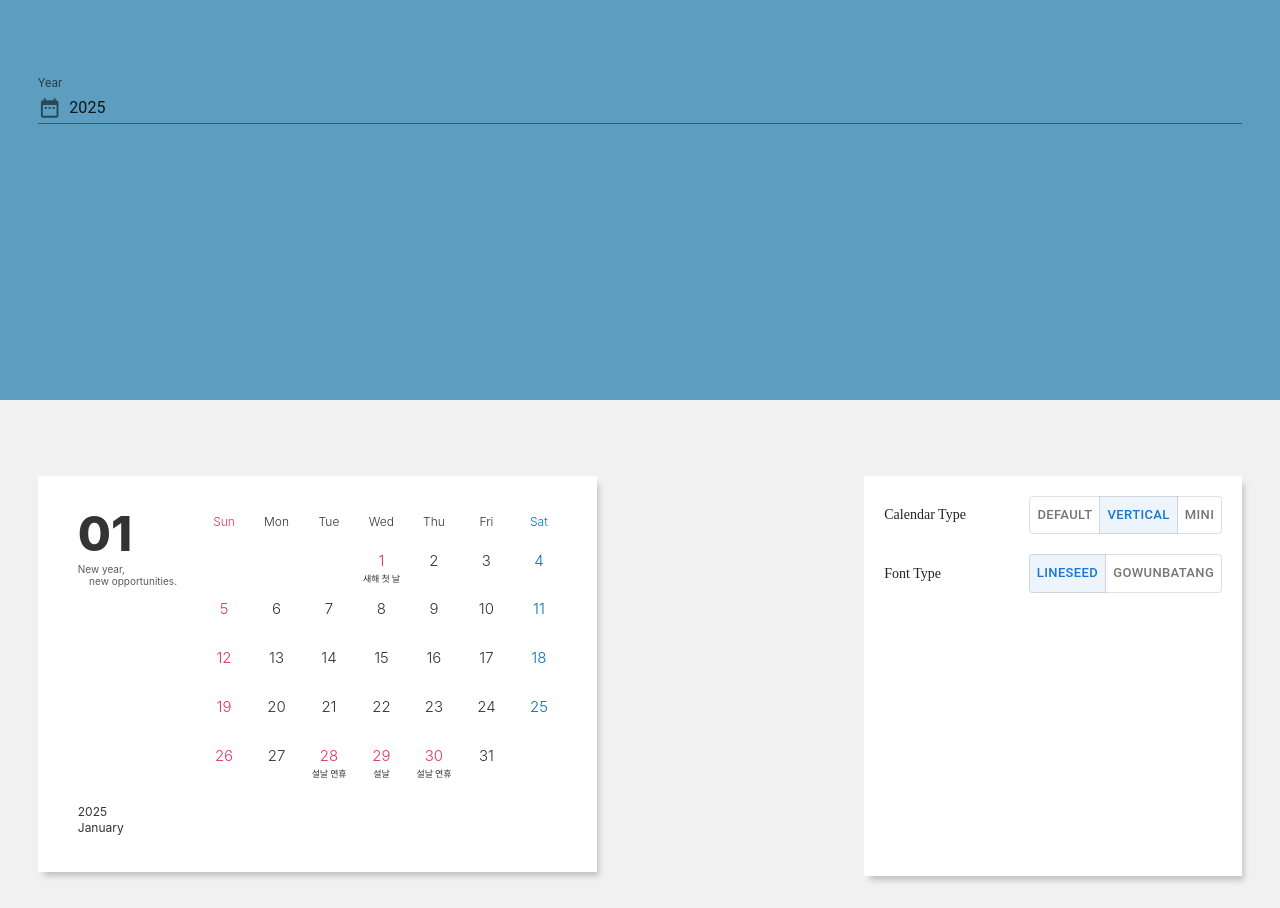
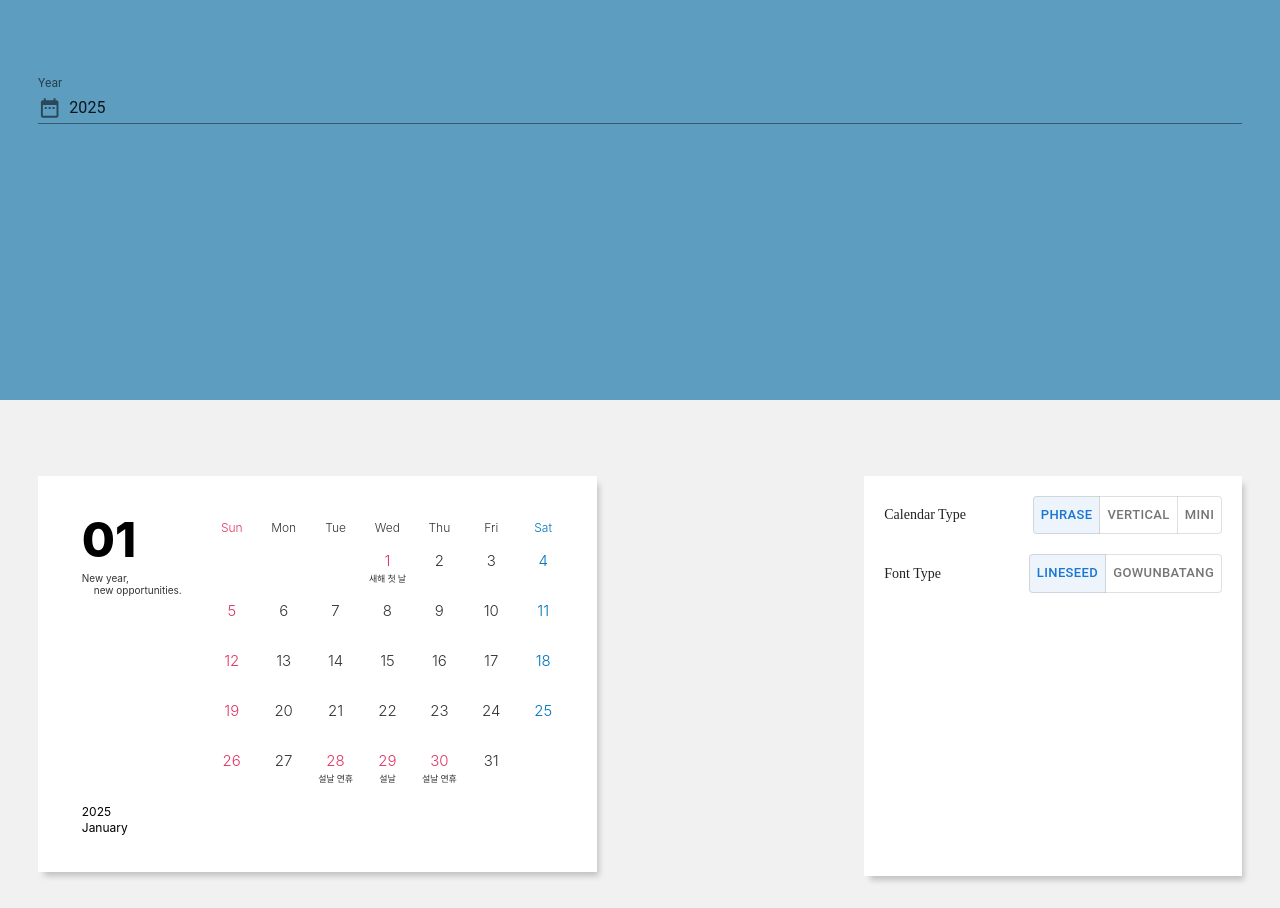
Before and after one commit to choijaewoong/your-clendar, a React (Vite) app: page / in a window 1280 px wide. Shown: the top 908 px of the page. Built offline with nearby package versions, Linux system fonts and the light colour scheme; a web font is replaced by a local one.

Commit message:
feat: modify calendar type style

```diff
--- a/src/components/Calendar/Calendar.module.scss
+++ b/src/components/Calendar/Calendar.module.scss
@@ -5,6 +5,7 @@
   flex-wrap: wrap;
   flex: 1;
   margin-left: 1cm;
+  font-size: 10px;
   &:global(.font_lineseed) {
     font-family: $font-family-lineseed;
   }
--- a/src/components/DateItem/DateItem.module.scss
+++ b/src/components/DateItem/DateItem.module.scss
@@ -1,7 +1,7 @@
 @charset "UTF-8";
 
 .date_item {
-  font-size: 15px;
+  font-size: 1.5em;
   line-height: 25px;
   color: #333;
   text-align: center;
@@ -13,7 +13,7 @@
   }
   > .name {
     display: block;
-    font-size: 9px;
+    font-size: 0.6em;
     line-height: 11px;
     color: #333;
     word-break: keep-all;
@@ -26,12 +26,12 @@
   }
 
   :global(.font_gowunbatang) & {
-    .name {
+    > .name {
       letter-spacing: -0.5px;
     }
   }
   :global(.font_lineseed) & {
-    .name {
+    > .name {
       font-family: $font-family-pretendard;
     }
   }
--- a/src/components/MonthItem/MonthItem.module.scss
+++ b/src/components/MonthItem/MonthItem.module.scss
@@ -2,50 +2,73 @@
 
 .month_wrap {
   display: flex;
-  flex-direction: column;
-  width: 105mm;
-  height: 148mm;
-  padding: 40px 22px 1px;
+  flex-direction: row;
+  width: 148mm;
+  height: 105mm;
+  padding: 32px 28px 24px 32px;
   margin: 0 1cm 1cm 0;
   text-align: left;
   box-shadow: 4px 6px 6px -2px $color-box-shadow;
   background: #fff;
   // page-break-before: always;
-  :global(.type_vertical) &,
+
+  // type
+  :global(.type_vertical) & {
+    flex-direction: column;
+    width: 105mm;
+    height: 148mm;
+    padding: 40px 22px 1px;
+    .head_area {
+      height: 160px;
+      color: #333;
+      text-align: center;
+    }
+    .month_num {
+      display: block;
+      font-size: 8em;
+      line-height: 96px;
+    }
+    .month_name {
+      display: block;
+      font-size: 1.5em;
+      line-height: 18px;
+      > .year {
+        display: inline-block;
+        padding-right: 8px;
+      }
+    }
+  }
+  :global(.type_phrase) &,
   :global(.type_mini) & {
-    flex-direction: row;
-    width: 148mm;
-    height: 105mm;
-    padding: 32px;
     .head_area {
       display: flex;
       flex-direction: column;
       justify-content: space-between;
-      width: 128px;
+      width: 136px;
       height: auto;
-      padding: 0 0 4px 8px;
+      padding: 0 0 12px 12px;
       text-align: left;
     }
     .month_num {
-      font-size: 48px;
-      line-height: 52px;
+      font-size: 4.8em;
+      line-height: 64px;
       font-weight: 800;
     }
     .month_word {
       flex: 1;
       display: block;
       padding: 0;
-      margin-top: 0.1cm;
-      margin-left: 0.3cm;
-      text-indent: -0.3cm;
-      font-size: 10px;
+      // margin-top: 4px;
+      margin-left: 12px;
+      text-indent: -12px;
+      font-size: 1em;
       line-height: 12px;
       font-weight: 400;
       white-space: pre-line;
       opacity: 0.8;
     }
     .month_name {
-      font-size: 12px;
+      font-size: 1.2em;
       line-height: 16px;
       .year {
         display: block;
@@ -62,42 +85,25 @@
       // page-break-before: avoid;
     }
   }
+
+  // font
   :global(.font_gowunbatang) & {
     .month_num {
       font-weight: bold;
     }
   }
 
-  .head_area {
-    height: 160px;
-    color: #333;
-    text-align: center;
-  }
   .content_area {
     display: flex;
     flex-direction: column;
     flex: 1;
   }
-  .month_num {
-    display: block;
-    font-size: 80px;
-    line-height: 96px;
-  }
-  .month_name {
-    display: block;
-    font-size: 15px;
-    line-height: 18px;
-    > .year {
-      display: inline-block;
-      padding-right: 8px;
-    }
-  }
   .day_area {
     display: grid;
     height: 40px;
     grid-template-columns: repeat(7, 1fr);
-    font-size: 12px;
-    line-height: 28px;
+    font-size: 1.2em;
+    line-height: 40px;
     color: #333;
     font-weight: 300;
     .day {
--- a/src/components/MonthItem/MonthItem.tsx
+++ b/src/components/MonthItem/MonthItem.tsx
@@ -26,11 +26,11 @@ const MonthItem = (props: Props) => {
     <div className={cx("month_wrap")}>
       <div className={cx("head_area")}>
         <em className={cx("month_num")}>
-          {calendarType === CalendarType.default
+          {calendarType === CalendarType.vertical
             ? monthInfo.month
             : monthInfo.month.toString().padStart(2, "0")}
         </em>
-        {calendarType === CalendarType.vertical && (
+        {calendarType === CalendarType.phrase && (
           <span className={cx("month_word")}>{monthInfo.phrase}</span>
         )}
         <span className={cx("month_name")}>
--- a/src/config/enums.ts
+++ b/src/config/enums.ts
@@ -1,5 +1,5 @@
 export enum CalendarType {
-  default = "",
+  phrase = "type_phrase",
   vertical = "type_vertical",
   mini = "type_mini",
 }
--- a/src/store/useControlsStore.ts
+++ b/src/store/useControlsStore.ts
@@ -8,7 +8,7 @@ interface ControlsState {
   setCalendarFont: (font: FontFamilyType) => void;
 }
 const useControlsStore = create<ControlsState>((set) => ({
-  calendarType: CalendarType.vertical,
+  calendarType: CalendarType.phrase,
   calendarFont: FontFamilyType.lineseed,
   setCalendarType: (type: CalendarType) => set({ calendarType: type }),
   setCalendarFont: (font: FontFamilyType) => set({ calendarFont: font }),
```
